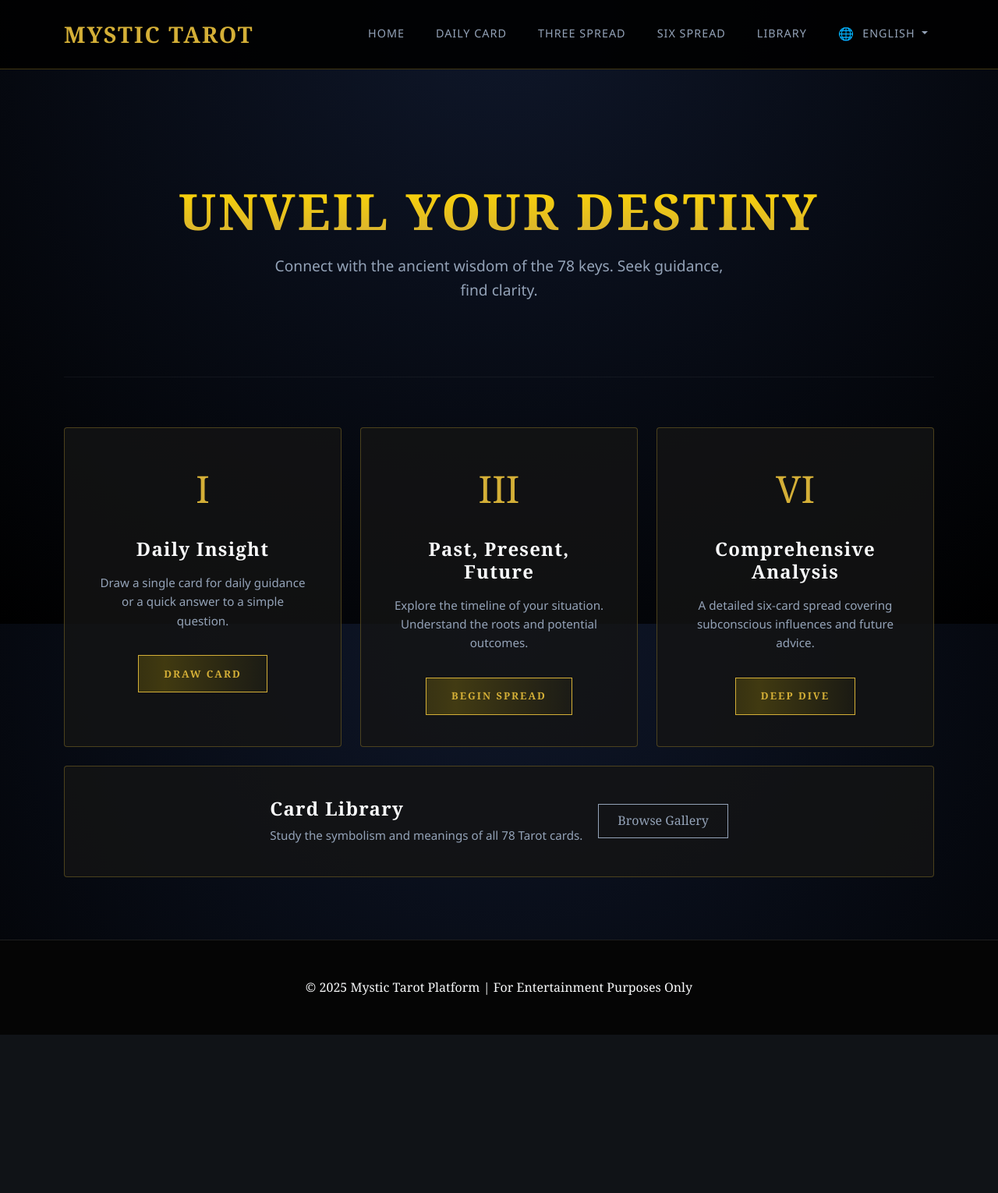
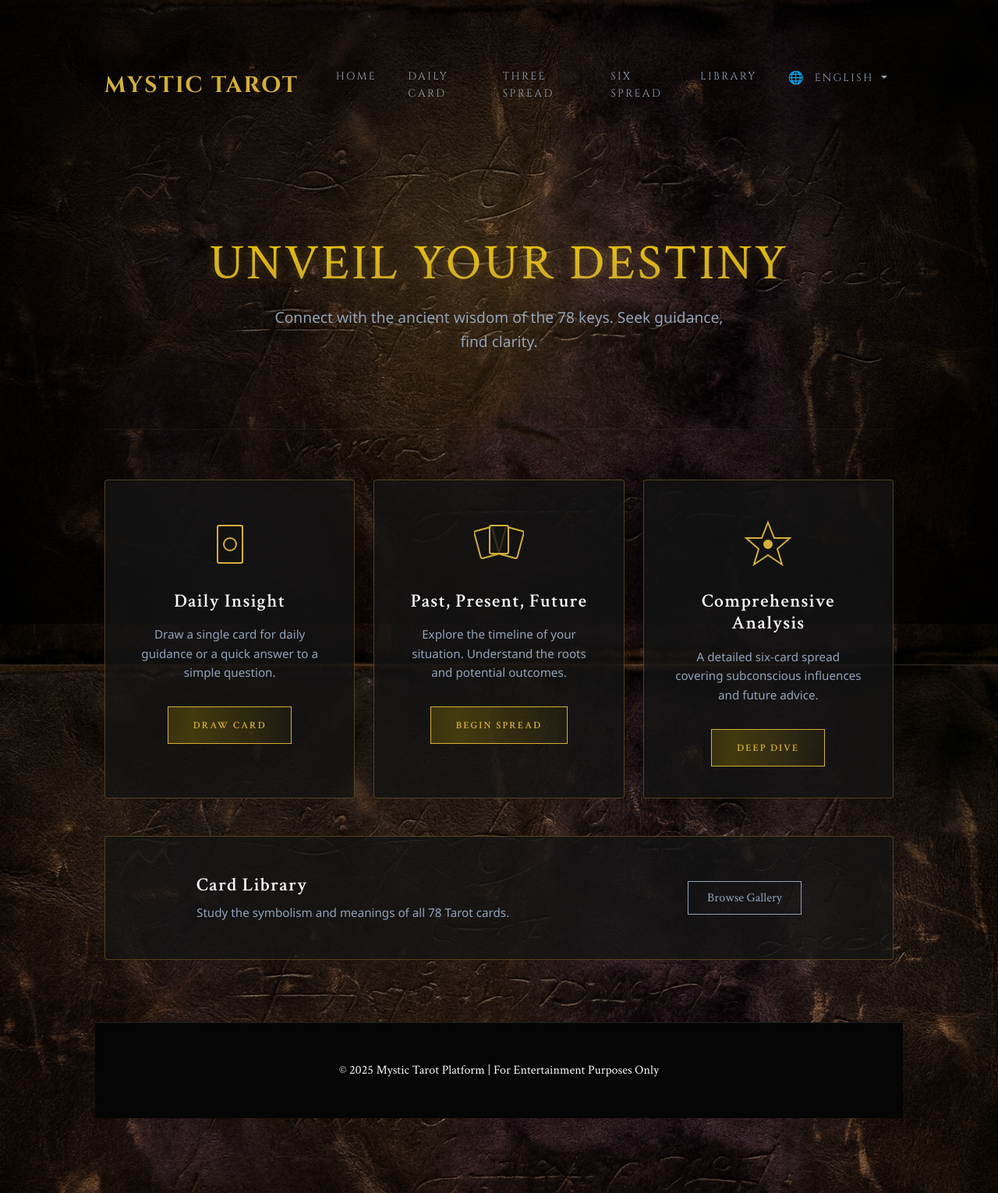
Before and after one commit to AetherX-Technologies/mystic-tarot-web, a Flask app: page / in a window 1280 px wide. Shown: the whole page at 78% size. Before the commit the page ends 1327 px from the top, so only its background shows below. Run offline with Flask 2, Linux system fonts and the light colour scheme.

Commit message:
better display

```diff
--- a/webapp/static/css/style.css
+++ b/webapp/static/css/style.css
@@ -11,17 +11,52 @@
     --accent-hover: #f1c40f;
     --card-bg: rgba(20, 20, 20, 0.8);
     --border-color: rgba(212, 175, 55, 0.3);
+    --font-title: 'Cinzel', serif;
+    --font-body: 'Crimson Text', serif;
+
+    /* Glassmorphism & Glow */
+    --glass-bg: rgba(20, 20, 20, 0.6);
+    --glass-border: rgba(212, 175, 55, 0.15);
+    --text-glow: 0 0 10px rgba(212, 175, 55, 0.4);
+}
+
+/* Custom Scrollbar */
+::-webkit-scrollbar {
+    width: 8px;
+}
+::-webkit-scrollbar-track {
+    background: #050505;
+}
+::-webkit-scrollbar-thumb {
+    background: linear-gradient(to bottom, #333, var(--accent-gold));
+    border-radius: 4px;
+}
+::-webkit-scrollbar-thumb:hover {
+    background: var(--accent-gold);
 }
 
 /* Global Reset */
 body {
-    font-family: 'Georgia', 'Times New Roman', serif; /* Classic serif for mystique */
-    background: radial-gradient(circle at top center, var(--bg-gradient-start), var(--bg-gradient-end));
-    background-attachment: fixed;
+    font-family: var(--font-body);
+    background: #0a0a0a url('../images/ui/background.png') center/cover fixed no-repeat;
     color: var(--text-primary);
     min-height: 100vh;
     margin: 0;
     line-height: 1.6;
+    position: relative;
+}
+
+/* Vignette Overlay (Spotlight Effect) */
+body::after {
+    content: '';
+    position: fixed;
+    top: 0;
+    left: 0;
+    width: 100%;
+    height: 100%;
+    background: radial-gradient(circle at center, transparent 20%, rgba(0,0,0,0.85) 100%);
+    pointer-events: none;
+    z-index: -1;
 }
 
 h1, h2, h3, h4, h5, h6 {
@@ -38,25 +73,26 @@ a {
 
 /* Navbar */
 .navbar {
-    background: rgba(0, 0, 0, 0.9) !important;
-    border-bottom: 1px solid var(--border-color);
+    background: transparent !important;
+    border-bottom: none;
     padding: 1rem 0;
 }
 
-.navbar-brand {
+.mystic-navbar .navbar-brand {
     color: var(--accent-gold) !important;
     font-size: 1.8rem;
     font-weight: bold;
     text-transform: uppercase;
     letter-spacing: 2px;
+    font-family: var(--font-title);
 }
 
-.nav-link {
+.mystic-navbar .nav-link {
     color: var(--text-secondary) !important;
-    font-family: 'Segoe UI', sans-serif;
+    font-family: var(--font-title);
     text-transform: uppercase;
-    font-size: 0.9rem;
-    letter-spacing: 1px;
+    font-size: 0.85rem;
+    letter-spacing: 0.18em;
     margin-left: 1.5rem;
 }
 
@@ -70,6 +106,15 @@ a {
 .nav-link:hover {
     color: var(--text-primary) !important;
     text-shadow: 0 0 10px rgba(212, 175, 55, 0.5);
+}
+
+/* Main framed viewport */
+.main-viewport {
+    max-width: 1100px;
+    margin: 0 auto;
+    padding: 4rem 2rem 6rem;
+    position: relative;
+    box-sizing: border-box;
 }
 
 /* Hero Section */
@@ -341,3 +416,18 @@ p {
 .animate-up {
     opacity: 0; /* Ensure hidden before animation starts */
 }
+
+@keyframes pulse-glow {
+    0%, 100% {
+        text-shadow: 0 0 10px rgba(212, 175, 55, 0.2);
+        opacity: 0.9;
+    }
+    50% {
+        text-shadow: 0 0 20px rgba(212, 175, 55, 0.6), 0 0 40px rgba(212, 175, 55, 0.2);
+        opacity: 1;
+    }
+}
+
+.hero-title {
+    animation: pulse-glow 3s infinite ease-in-out;
+}
--- a/webapp/templates/base.html
+++ b/webapp/templates/base.html
@@ -4,6 +4,11 @@
     <meta charset="UTF-8">
     <meta name="viewport" content="width=device-width, initial-scale=1.0">
     <title>{% block title %}{{ _('Tarot Divination') }}{% endblock %}</title>
+
+    <!-- Google Fonts: Cinzel (Title) & Crimson Text (Body) -->
+    <link rel="preconnect" href="https://fonts.googleapis.com">
+    <link rel="preconnect" href="https://fonts.gstatic.com" crossorigin>
+    <link href="https://fonts.googleapis.com/css2?family=Cinzel:wght@400;700&family=Crimson+Text:ital,wght@0,400;0,600;1,400&display=swap" rel="stylesheet">
 
     <!-- Bootstrap 5 CSS -->
     <link href="https://cdn.jsdelivr.net/npm/bootstrap@5.3.0/dist/css/bootstrap.min.css" rel="stylesheet">
@@ -14,8 +19,9 @@
     {% block extra_css %}{% endblock %}
 </head>
 <body>
-    <!-- Navbar -->
-    <nav class="navbar navbar-expand-lg navbar-dark bg-dark">
+    <div class="main-viewport">
+        <!-- Navbar -->
+        <nav class="navbar navbar-expand-lg navbar-dark mystic-navbar">
         <div class="container">
             <a class="navbar-brand" href="/">{{ _('MYSTIC TAROT') }}</a>
             <button class="navbar-toggler" type="button" data-bs-toggle="collapse" data-bs-target="#navbarNav">
@@ -59,6 +65,8 @@
         <p class="mb-0">&copy; 2025 {{ _('Mystic Tarot Platform') }} | {{ _('For Entertainment Purposes Only') }}</p>
     </footer>
 
+    </div>
+
     <!-- Bootstrap JS -->
     <script src="https://cdn.jsdelivr.net/npm/bootstrap@5.3.0/dist/js/bootstrap.bundle.min.js"></script>
 
--- a/webapp/templates/index.html
+++ b/webapp/templates/index.html
@@ -3,16 +3,25 @@
 {% block title %}{{ _('Home') }} - {{ _('Mystic Tarot') }}{% endblock %}
 
 {% block content %}
-<div class="hero-section animate-up">
-    <h1 class="hero-title">{{ _('UNVEIL YOUR DESTINY') }}</h1>
-    <p class="hero-subtitle">{{ _('Connect with the ancient wisdom of the 78 keys. Seek guidance, find clarity.') }}</p>
+<div class="hero-section animate-up position-relative">
+    <!-- Decorative Background Glow -->
+    <div style="position: absolute; top: 50%; left: 50%; transform: translate(-50%, -50%); width: 600px; height: 600px; background: radial-gradient(circle, rgba(212, 175, 55, 0.1) 0%, transparent 70%); pointer-events: none; z-index: -1;"></div>
+
+    <h1 class="hero-title display-3 mb-3">{{ _('UNVEIL YOUR DESTINY') }}</h1>
+    <p class="hero-subtitle lead">{{ _('Connect with the ancient wisdom of the 78 keys. Seek guidance, find clarity.') }}</p>
 </div>
 
 <div class="row g-4">
     <!-- Single Card -->
     <div class="col-md-4 animate-up delay-1">
-        <a href="/one-card" class="option-card d-block">
-            <div class="option-icon">I</div>
+        <a href="/one-card" class="option-card d-block" data-tilt>
+            <div class="option-icon">
+                <!-- Icon: Single Card -->
+                <svg width="48" height="64" viewBox="0 0 48 64" fill="none" stroke="currentColor" stroke-width="2">
+                    <rect x="8" y="8" width="32" height="48" rx="2" />
+                    <circle cx="24" cy="32" r="8" />
+                </svg>
+            </div>
             <h3 class="option-title">{{ _('Daily Insight') }}</h3>
             <p class="option-desc">{{ _('Draw a single card for daily guidance or a quick answer to a simple question.') }}</p>
             <span class="btn-gold">{{ _('Draw Card') }}</span>
@@ -21,8 +30,15 @@
 
     <!-- Three Cards -->
     <div class="col-md-4 animate-up delay-2">
-        <a href="/three-cards" class="option-card d-block">
-            <div class="option-icon">III</div>
+        <a href="/three-cards" class="option-card d-block" data-tilt>
+            <div class="option-icon">
+                <!-- Icon: Three Cards -->
+                <svg width="64" height="64" viewBox="0 0 64 64" fill="none" stroke="currentColor" stroke-width="2">
+                    <rect x="4" y="12" width="24" height="36" rx="2" transform="rotate(-15 16 30)" />
+                    <rect x="36" y="12" width="24" height="36" rx="2" transform="rotate(15 48 30)" />
+                    <rect x="20" y="8" width="24" height="36" rx="2" fill="rgba(20,20,20,0.8)" />
+                </svg>
+            </div>
             <h3 class="option-title">{{ _('Past, Present, Future') }}</h3>
             <p class="option-desc">{{ _('Explore the timeline of your situation. Understand the roots and potential outcomes.') }}</p>
             <span class="btn-gold">{{ _('Begin Spread') }}</span>
@@ -31,8 +47,14 @@
 
     <!-- Six Cards -->
     <div class="col-md-4 animate-up delay-3">
-        <a href="/six-cards" class="option-card d-block">
-            <div class="option-icon">VI</div>
+        <a href="/six-cards" class="option-card d-block" data-tilt>
+            <div class="option-icon">
+                <!-- Icon: Six Star -->
+                <svg width="64" height="64" viewBox="0 0 64 64" fill="none" stroke="currentColor" stroke-width="2">
+                     <polygon points="32,4 40,24 60,24 44,38 50,58 32,46 14,58 20,38 4,24 24,24" />
+                     <circle cx="32" cy="32" r="5" fill="currentColor" />
+                </svg>
+            </div>
             <h3 class="option-title">{{ _('Comprehensive Analysis') }}</h3>
             <p class="option-desc">{{ _('A detailed six-card spread covering subconscious influences and future advice.') }}</p>
             <span class="btn-gold">{{ _('Deep Dive') }}</span>
@@ -40,10 +62,10 @@
     </div>
 </div>
 
-<div class="row mt-4">
+<div class="row mt-5">
     <div class="col-12 animate-up delay-4">
-        <a href="/browse" class="option-card d-block" style="display: flex !important; align-items: center; justify-content: center; gap: 20px;">
-            <div class="text-start">
+        <a href="/browse" class="option-card d-block glass-panel" data-tilt style="display: flex !important; align-items: center; justify-content: center; gap: 30px; padding: 3rem;">
+            <div class="text-start" style="flex: 1; max-width: 600px;">
                 <h3 class="option-title mb-2">{{ _('Card Library') }}</h3>
                 <p class="option-desc mb-0">{{ _('Study the symbolism and meanings of all 78 Tarot cards.') }}</p>
             </div>
@@ -52,3 +74,31 @@
     </div>
 </div>
 {% endblock %}
+
+{% block extra_js %}
+<script>
+document.addEventListener('DOMContentLoaded', () => {
+    const cards = document.querySelectorAll('[data-tilt]');
+
+    cards.forEach(card => {
+        card.addEventListener('mousemove', (e) => {
+            const rect = card.getBoundingClientRect();
+            const x = e.clientX - rect.left;
+            const y = e.clientY - rect.top;
+
+            // Calculate rotation
+            const xRotation = -1 * ((y - rect.height / 2) / rect.height * 10); // Max 10deg
+            const yRotation = (x - rect.width / 2) / rect.width * 10;
+
+            // Apply transformation
+            card.style.transform = `perspective(1000px) rotateX(${xRotation}deg) rotateY(${yRotation}deg) scale3d(1.02, 1.02, 1.02)`;
+        });
+
+        card.addEventListener('mouseleave', () => {
+            // Reset
+            card.style.transform = 'perspective(1000px) rotateX(0) rotateY(0) scale3d(1, 1, 1)';
+        });
+    });
+});
+</script>
+{% endblock %}
--- a/webapp/templates/three_cards.html
+++ b/webapp/templates/three_cards.html
@@ -20,8 +20,9 @@
                      style="max-width: 100%; width: 200px;">
             </div>
 
+            <div class="parchment-box">
                 <div class="text-center">
-                <span class="card-position d-block mb-2 text-uppercase" style="font-size: 0.9rem; letter-spacing: 2px; border: none; color: var(--accent-gold);">
+                    <span class="card-position d-block mb-2 text-uppercase" style="font-size: 0.9rem; letter-spacing: 2px; border: none;">
                         {{ _(reading['position']) }}
                     </span>
                     <h3 class="card-name mb-2" style="font-size: 1.8rem;">{{ reading['card']['name'] }}</h3>
@@ -37,6 +38,7 @@
                 </div>
             </div>
         </div>
+    </div>
     {% endfor %}
 </div>
 
```
Also changed, not shown: other parts of webapp/static/css/style.css (+34 -4 lines), webapp/templates/card_detail.html (+5 -3 lines), webapp/templates/one_card.html (+7 -7 lines), webapp/templates/six_cards.html (+9 -7 lines), webapp/static/images/ui/background.png (added), webapp/static/images/ui/border_frame.png (added), 3 other files. Lines whose indentation alone changed are shown as unchanged.
